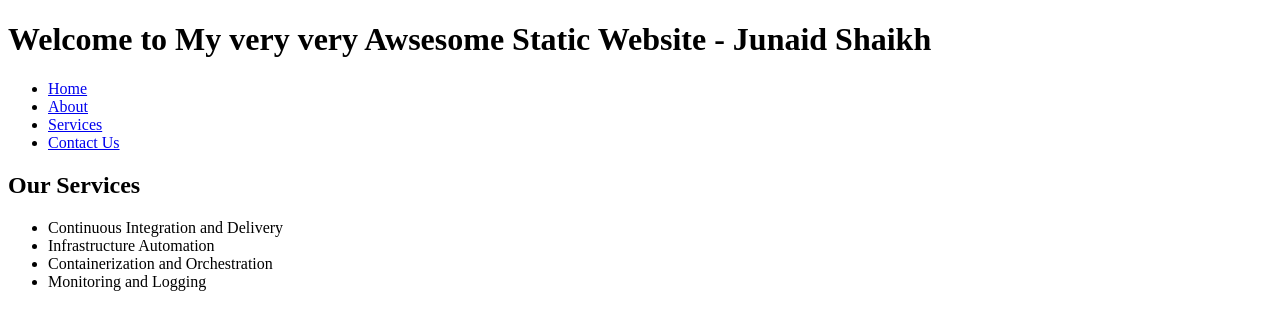
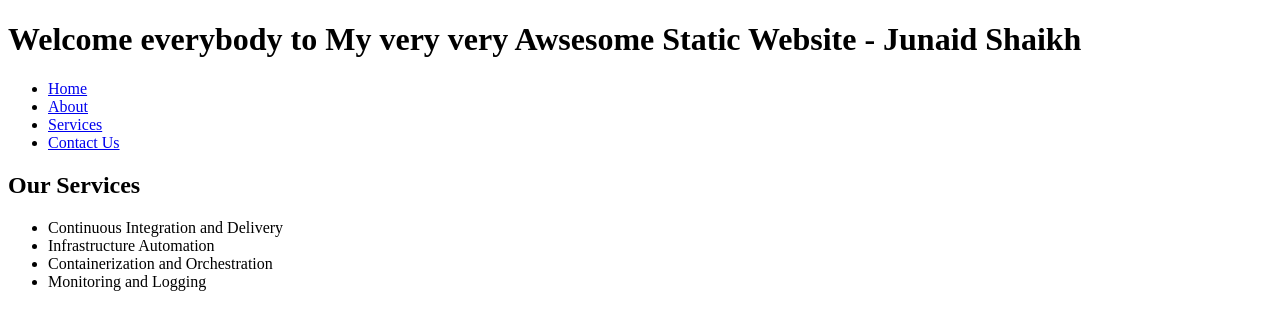
Before and after one commit to junaidshaikh171/heyy, a plain HTML site: page index.html in a window 1280 px wide. Drawn offline with Linux system fonts and the light colour scheme.

Commit message:
Update index.html

```diff
--- a/index.html
+++ b/index.html
@@ -5,7 +5,7 @@
   </head>
   <body>
     <header>
-      <h1>Welcome to My very very Awsesome Static Website - Junaid Shaikh</h1>
+      <h1>Welcome everybody to My very very Awsesome Static Website - Junaid Shaikh</h1>
     </header>
     <nav>
       <ul>
```
